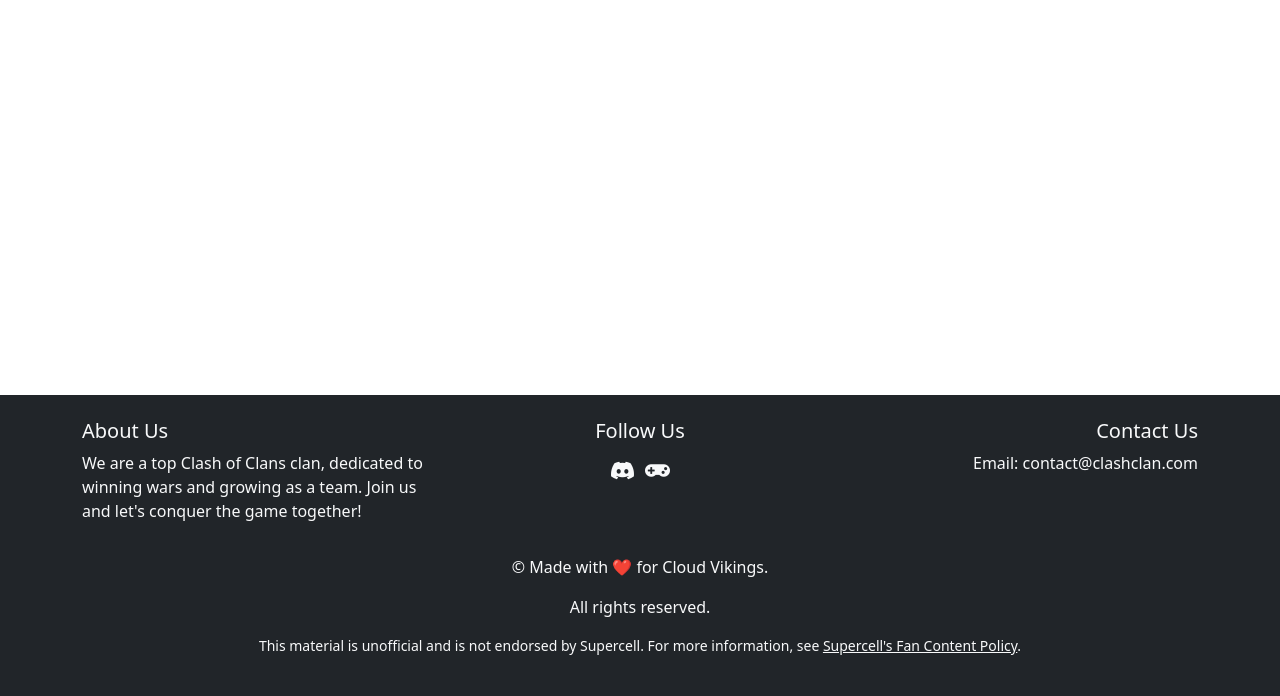
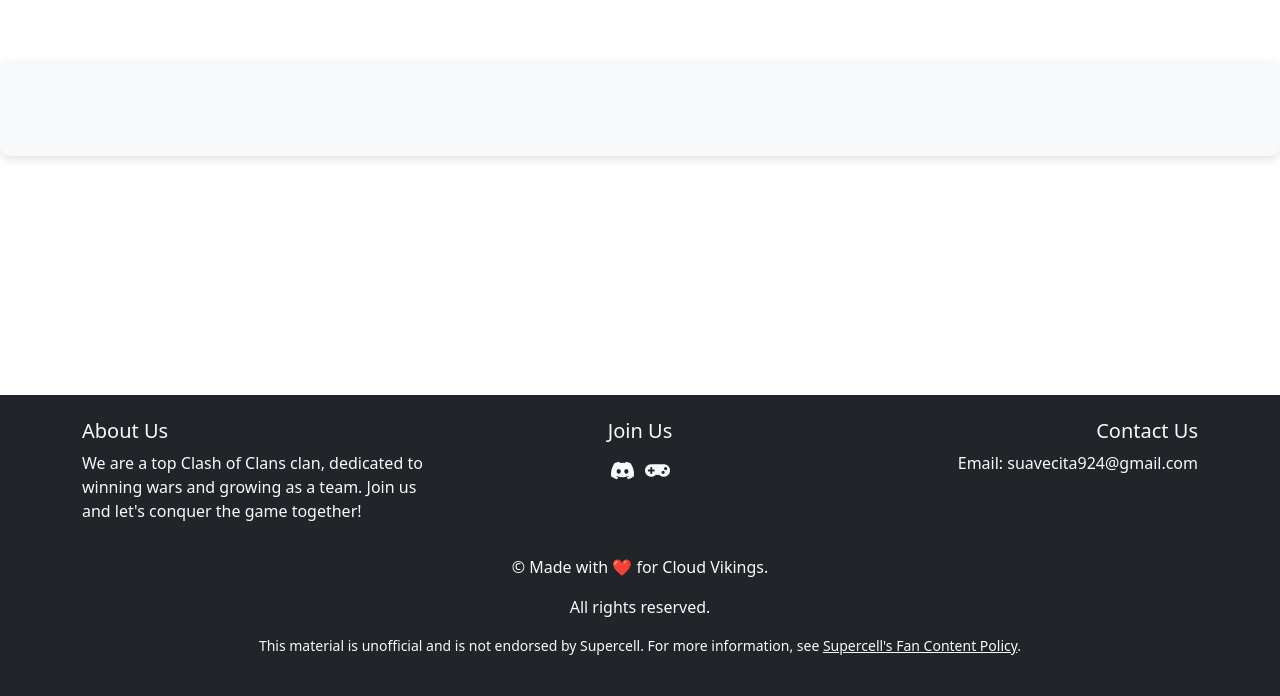
Before and after one commit to mctrinity/cloudvikingswebsite, a Flask app: template templates/base.html in a window 1280 px wide. Shown: the part 104-800 px from the top of the page. Run offline with Flask 3, Linux system fonts and the light colour scheme; the template is opened without the code that fills it, so the values that code supplies are empty.

Commit message:
add some color

```diff
--- a/static/css/style.css
+++ b/static/css/style.css
@@ -69,6 +69,15 @@
     color: #ff6347; /* Custom color for member names */
 }
 
+/* Main content area */
+.main-content {
+    background-color: #f8f9fa; /* Light gray background color */
+    border-radius: 10px; /* Optional: Adds rounded corners */
+    box-shadow: 0 4px 8px rgba(0, 0, 0, 0.1); /* Adds a subtle shadow for depth */
+    padding: 20px; /* Padding inside the container */
+    margin-top: 20px; /* Space above the content */
+    margin-bottom: 20px; /* Space below the content */
+}
 
 /* Shadow and animation for the cards */
 .custom-card-shadow {
--- a/templates/base.html
+++ b/templates/base.html
@@ -33,13 +33,12 @@
         </div>
     </nav>
 
-    <!-- Main Content with Flex for Centering -->
-    <div class="container-fluid px-4 py-5 d-flex justify-content-center">
+    <!-- Main Content with Background and Flex for Centering -->
+    <div class="container-fluid px-4 py-5 d-flex justify-content-center main-content">
         <div class="w-100" style="max-width: 1200px;">
             {% block content %}{% endblock %}
         </div>
     </div>
-
 
     <!-- Footer -->
     <footer class="bg-dark text-light py-4 mt-auto">
@@ -53,7 +52,7 @@
 
                 <!-- Social Links Section -->
                 <div class="col-md-4 mb-3 text-center">
-                    <h5>Follow Us</h5>
+                    <h5>Join Us</h5>
                     <div class="social-icons-group"> <!-- Group the icons inside this div -->
                         <a href="https://discord.gg/dPeHccdK8k" class="text-light"><i class="fab fa-discord"></i></a>
                         <a href="https://link.clashofclans.com/en/?action=OpenClanProfile&tag=29G2P0YUC" class="text-light">
@@ -65,7 +64,7 @@
                 <!-- Contact Section -->
                 <div class="col-md-4 mb-3 text-md-end text-center">
                     <h5>Contact Us</h5>
-                    <p>Email: contact@clashclan.com</p>
+                    <p>Email: suavecita924@gmail.com</p>
                 </div>
             </div>
 
```
